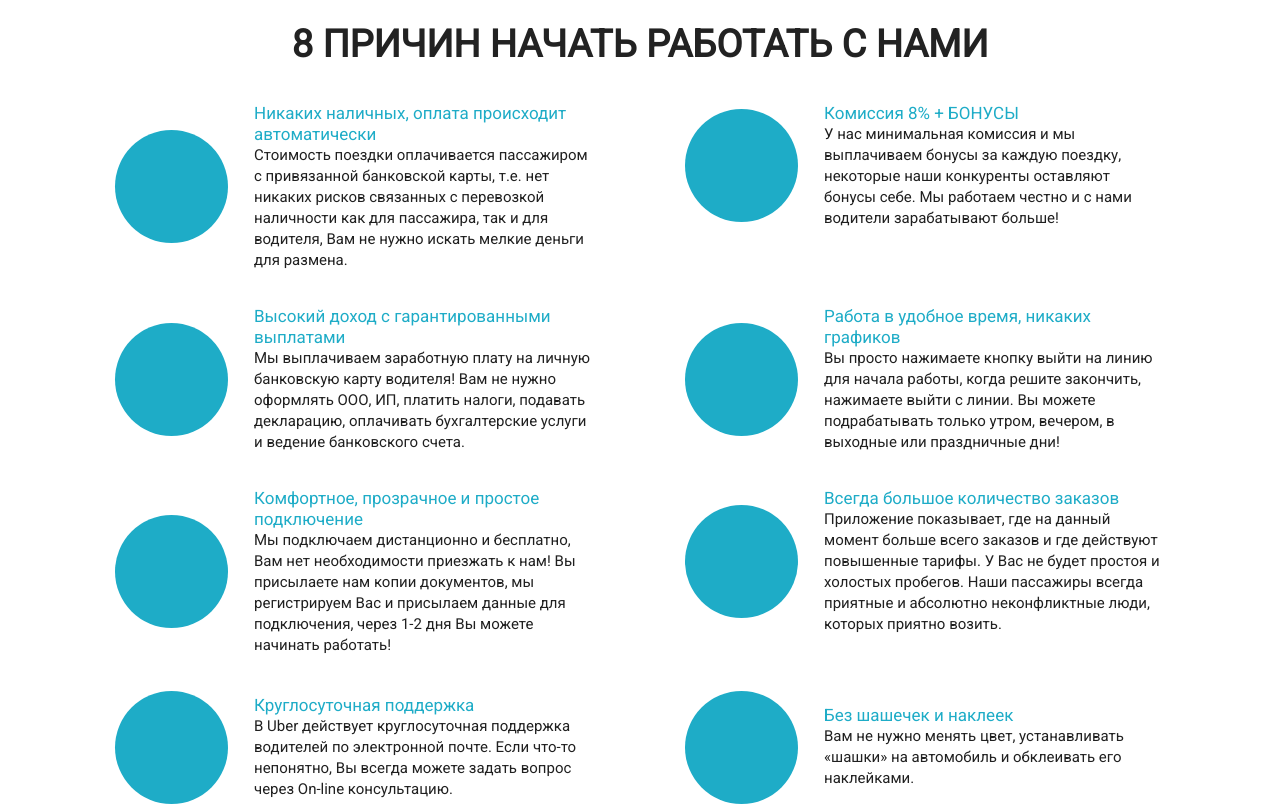
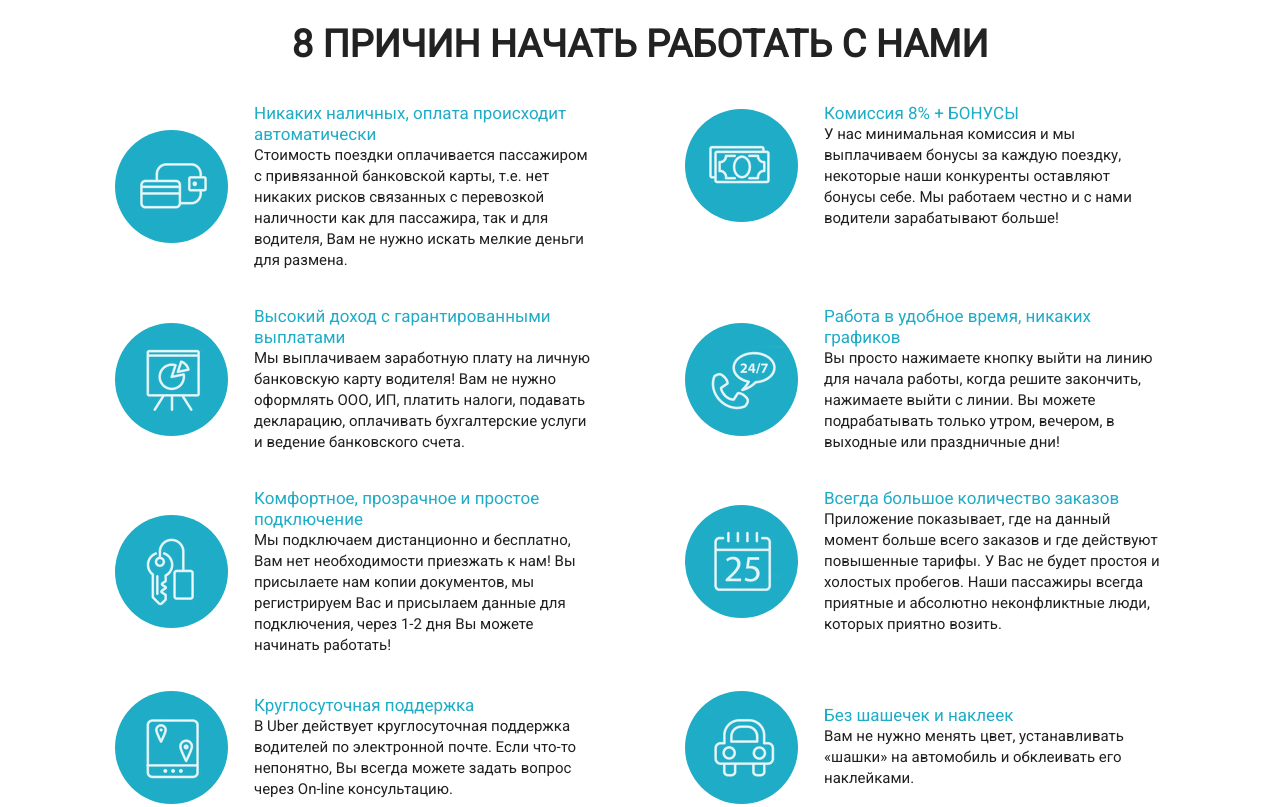
Before and after one commit to ReallyGoodMan/ReallyGoodMan.github.io, a plain HTML site: page index.html in a window 1280 px wide. Shown: the part 960-1767 px from the top of the page. Drawn offline with Linux system fonts and the light colour scheme; files whose address does not match are found by name.

Commit message:
Add files via upload

```diff
--- a/index.html
+++ b/index.html
@@ -38,7 +38,7 @@
             <div class="container">
                 <div class="row">
                     <div class="col-6 col-md-4 offset-md-1">
-                        <a href="#" class="subheader_logo"><img src="../src/img/mainBlock/logoText.png" alt="logo"></a>
+                        <a href="#" class="subheader_logo"><img src="/src/img/mainBlock/logotext.png" alt="logo"></a>
                         <div class="subheader_official">Официальный партнер Uber в Москве</div>
                     </div>
 
@@ -85,7 +85,7 @@
                 <div class="col-md-6">
                     <div class="reasons_block">
                         <div class="reasons_round">
-                            <img src="/src/img/reasons/1.png" alt="" class="reasons_item_bgblock_icon">
+                            <img src="img/reasons/1.png" alt="" class="reasons_item_bgblock_icon">
                         </div>
                         <div class="reasons_descr">
                             <div class="reasons_subtitle">Никаких наличных, оплата происходит автоматически</div>
@@ -97,7 +97,7 @@
                 <div class="col-md-6">
                     <div class="reasons_block">
                         <div class="reasons_round">
-                            <img src="/src/img/reasons/2.png" alt="" class="reasons_item_bgblock_icon">
+                            <img src="img/reasons/2.png" alt="" class="reasons_item_bgblock_icon">
                         </div>
                         <div class="reasons_descr">
                             <div class="reasons_subtitle">Комиссия 8% + БОНУСЫ</div>
@@ -109,7 +109,7 @@
                 <div class="col-md-6">
                     <div class="reasons_block">
                         <div class="reasons_round">
-                            <img src="/src/img/reasons/5.png" alt="" class="reasons_item_bgblock_icon">
+                            <img src="img/reasons/5.png" alt="" class="reasons_item_bgblock_icon">
                         </div>
                         <div class="reasons_descr">
                             <div class="reasons_subtitle">Высокий доход с гарантированными выплатами</div>
@@ -121,7 +121,7 @@
                 <div class="col-md-6">
                     <div class="reasons_block">
                         <div class="reasons_round">
-                            <img src="/src/img/reasons/4.png" alt="" class="reasons_item_bgblock_icon">
+                            <img src="img/reasons/4.png" alt="" class="reasons_item_bgblock_icon">
                         </div>
                         <div class="reasons_descr">
                             <div class="reasons_subtitle">Работа в удобное время, никаких графиков</div>
@@ -134,7 +134,7 @@
                 <div class="col-md-6">
                     <div class="reasons_block">
                         <div class="reasons_round">
-                            <img src="/src/img/reasons/3.png" alt="" class="reasons_item_bgblock_icon">
+                            <img src="img/reasons/3.png" alt="" class="reasons_item_bgblock_icon">
                         </div>
                         <div class="reasons_descr">
                             <div class="reasons_subtitle">Комфортное, прозрачное и простое подключение</div>
@@ -146,7 +146,7 @@
                 <div class="col-md-6">
                     <div class="reasons_block">
                         <div class="reasons_round">
-                            <img src="/src/img/reasons/6.png" alt="" class="reasons_item_bgblock_icon">
+                            <img src="img/reasons/6.png" alt="" class="reasons_item_bgblock_icon">
                         </div>
                         <div class="reasons_descr">
                             <div class="reasons_subtitle">Всегда большое количество заказов</div>
@@ -158,7 +158,7 @@
                 <div class="col-md-6">
                     <div class="reasons_block">
                         <div class="reasons_round">
-                            <img src="/src/img/reasons/7.png" alt="" class="reasons_item_bgblock_icon">
+                            <img src="img/reasons/7.png" alt="" class="reasons_item_bgblock_icon">
                         </div>
                         <div class="reasons_descr">
                             <div class="reasons_subtitle">Круглосуточная поддержка</div>
@@ -170,7 +170,7 @@
                 <div class="col-md-6">
                     <div class="reasons_block">
                         <div class="reasons_round">
-                            <img src="/src/img/reasons/8.png" alt="" class="reasons_item_bgblock_icon">
+                            <img src="img/reasons/8.png" alt="" class="reasons_item_bgblock_icon">
                         </div>
                         <div class="reasons_descr">
                             <div class="reasons_subtitle">Без шашечек и наклеек</div>
```
Also changed, not shown: css/style.min.css, img/mainBlock/logotext.png (added), 1 other file.
